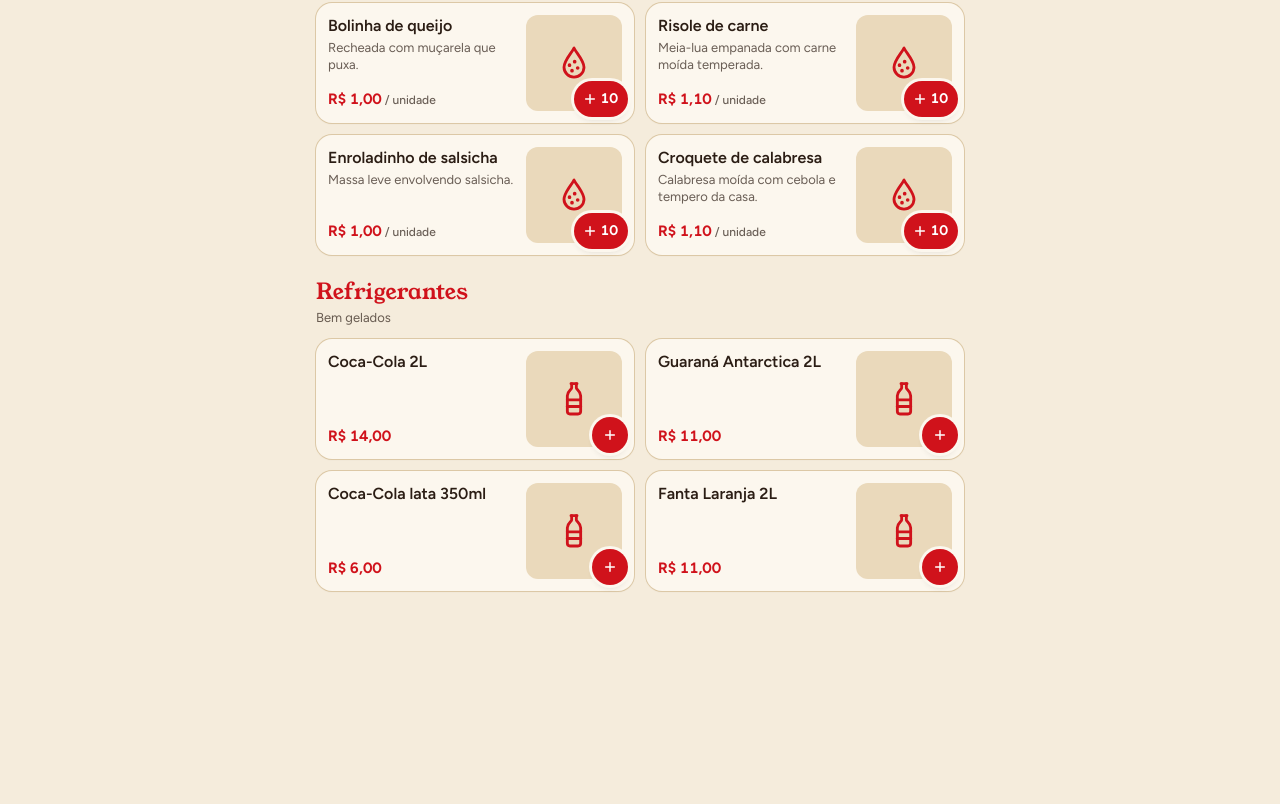
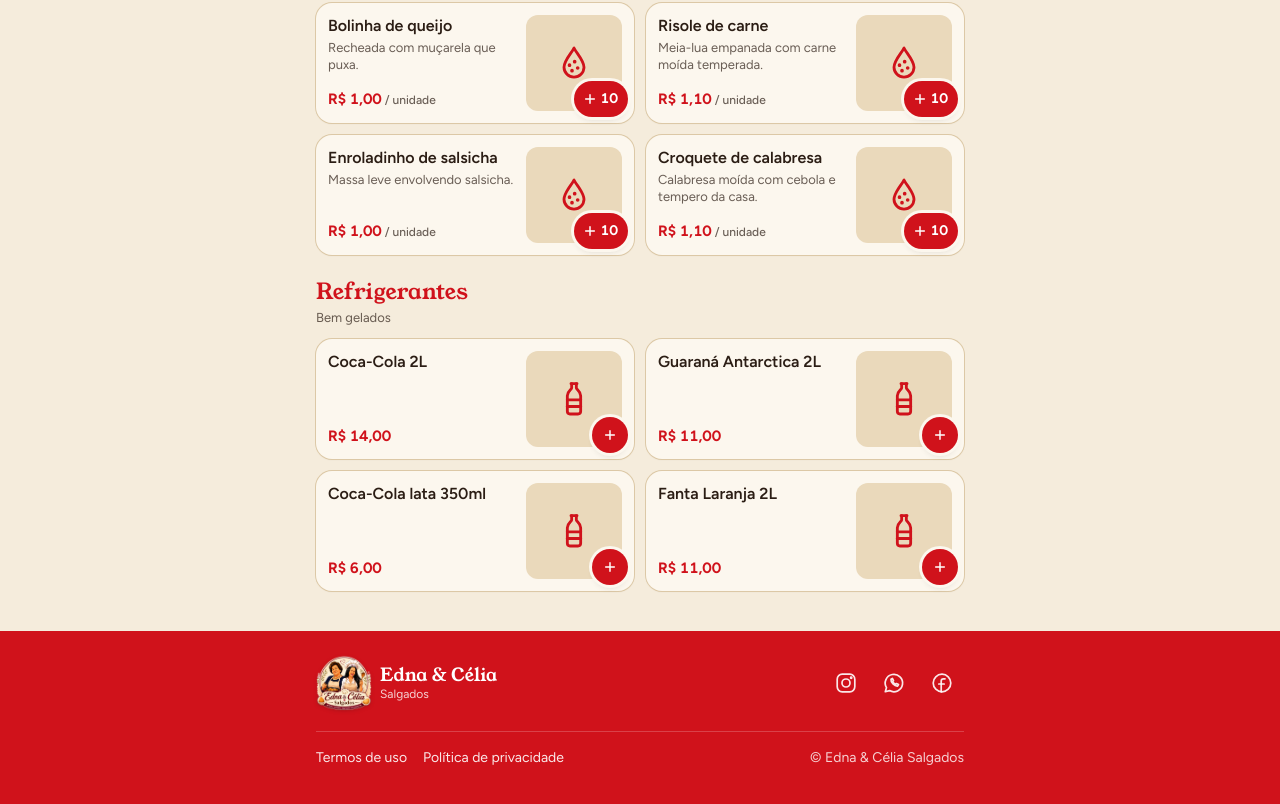
Before and after one commit to Trovoadas750/celiasalgados, a Next.js app: page / in a window 1280 px wide. Shown: the part 1082-1886 px from the top of the page. Before the commit the page ends 1801 px from the top, so only its background shows below. Built offline with nearby package versions, Linux system fonts and the light colour scheme; no server answers.

Commit message:
feat: adiciona footer no projeto

```diff
--- a/src/app/globals.css
+++ b/src/app/globals.css
@@ -20,10 +20,27 @@
   color-scheme: only light;
 }
 
+html {
+  /* Impede o navegador de aumentar o texto sozinho ao girar a tela */
+  -webkit-text-size-adjust: 100%;
+  text-size-adjust: 100%;
+}
+
 body {
   background: var(--color-papel);
   color: var(--color-tinta);
   -webkit-tap-highlight-color: transparent;
+  /* Evita zoom com toque duplo */
+  touch-action: manipulation;
+  /* Evita o "puxar" da página para os lados */
+  overflow-x: hidden;
+}
+
+/* O iOS dá zoom ao focar campos com fonte menor que 16px */
+input,
+textarea,
+select {
+  font-size: 16px !important;
 }
 
 /* Capa: vermelho com bolinhas, lembrando a borda da logo */
--- a/src/app/layout.js
+++ b/src/app/layout.js
@@ -1,5 +1,6 @@
 import { Figtree, Young_Serif } from "next/font/google";
 import { ClienteProvider } from "@/components/cliente/ClienteProvider";
+import Footer from "@/components/Footer";
 import Header from "@/components/Header";
 import Sacola from "@/components/sacola/Sacola";
 import "./globals.css";
@@ -27,6 +28,11 @@
   themeColor: "#d0121b",
   colorScheme: "only light",
   viewportFit: "cover",
+  // Tela fixa: sem zoom de pinça nem zoom automático ao focar campos
+  width: "device-width",
+  initialScale: 1,
+  maximumScale: 1,
+  userScalable: false,
 };
 
 export default function RootLayout({ children }) {
@@ -35,8 +41,8 @@
       <body className="flex min-h-full flex-col">
         <ClienteProvider>
           <Header />
-          {/* pb deixa espaço para o rodapé fixo da sacola */}
-          <main className="mx-auto w-full max-w-2xl flex-1 px-3 pb-32">{children}</main>
+          <main className="mx-auto w-full max-w-2xl flex-1 px-3 pb-10">{children}</main>
+          <Footer />
           <Sacola />
         </ClienteProvider>
       </body>
--- /dev/null
+++ b/src/app/privacidade/page.js
@@ -0,0 +1,57 @@
+import PaginaLegal from "@/components/PaginaLegal";
+
+export const metadata = { title: "Política de privacidade" };
+
+export default function PrivacidadePage() {
+  return (
+    <PaginaLegal titulo="Política de privacidade" atualizadoEm="21 de outubro de 2026">
+      <section>
+        <p>
+          A Edna &amp; Célia Salgados respeita a sua privacidade e segue a Lei Geral de Proteção de Dados (LGPD, Lei nº
+          13.709/2018). Aqui explicamos quais dados coletamos e para que eles servem.
+        </p>
+      </section>
+
+      <section>
+        <h2>1. Dados que coletamos</h2>
+        <ul>
+          <li>Nome, sobrenome e telefone, informados no cadastro.</li>
+          <li>Endereço de entrega, quando você escolhe receber em casa.</li>
+          <li>Histórico de pedidos e forma de pagamento escolhida.</li>
+        </ul>
+        <p>Não guardamos dados de cartão. O pagamento é feito na entrega.</p>
+      </section>
+
+      <section>
+        <h2>2. Para que usamos</h2>
+        <ul>
+          <li>Preparar, entregar e acompanhar os seus pedidos.</li>
+          <li>Entrar em contato sobre um pedido, se necessário.</li>
+          <li>Mostrar o seu histórico na página Pedidos.</li>
+        </ul>
+        <p>Não vendemos nem compartilhamos seus dados para fins de propaganda.</p>
+      </section>
+
+      <section>
+        <h2>3. Onde os dados ficam</h2>
+        <p>
+          Os dados ficam guardados em um serviço de banco de dados seguro (Supabase). O seu navegador também guarda a
+          sacola e a sessão da sua conta, para você não precisar entrar de novo a cada visita.
+        </p>
+      </section>
+
+      <section>
+        <h2>4. Seus direitos</h2>
+        <p>
+          Você pode pedir a qualquer momento para ver, corrigir ou apagar os seus dados. Para isso, fale com a gente pelo
+          WhatsApp, no rodapé do site.
+        </p>
+      </section>
+
+      <section>
+        <h2>5. Mudanças nesta política</h2>
+        <p>Se esta política mudar, a data de atualização no topo da página também muda.</p>
+      </section>
+    </PaginaLegal>
+  );
+}
--- /dev/null
+++ b/src/app/termos/page.js
@@ -0,0 +1,57 @@
+import PaginaLegal from "@/components/PaginaLegal";
+
+export const metadata = { title: "Termos de uso" };
+
+export default function TermosPage() {
+  return (
+    <PaginaLegal titulo="Termos de uso" atualizadoEm="21 de outubro de 2026">
+      <section>
+        <h2>1. Sobre o site</h2>
+        <p>
+          Este site é o cardápio online da Edna &amp; Célia Salgados. Por ele você consulta nossos produtos, monta sua
+          sacola e faz pedidos de salgados, kits para festa e refrigerantes. Ao usar o site, você concorda com estes
+          termos.
+        </p>
+      </section>
+
+      <section>
+        <h2>2. Conta do cliente</h2>
+        <p>
+          Para fazer pedidos, você cria uma conta com nome, telefone e senha. Mantenha sua senha em segredo: os pedidos
+          feitos com a sua conta são de sua responsabilidade. Informe dados verdadeiros, para que a gente consiga
+          confirmar e entregar o pedido.
+        </p>
+      </section>
+
+      <section>
+        <h2>3. Pedidos e preços</h2>
+        <ul>
+          <li>Os preços e produtos podem mudar sem aviso. Vale o preço mostrado no momento do pedido.</li>
+          <li>O pedido só é confirmado depois que a loja recebe e aceita.</li>
+          <li>Alguns itens podem acabar. Se isso acontecer, entraremos em contato para combinar uma troca ou ajuste.</li>
+        </ul>
+      </section>
+
+      <section>
+        <h2>4. Pagamento</h2>
+        <p>
+          Aceitamos Pix, dinheiro e cartão de crédito ou débito. O pagamento é combinado na entrega. Se precisar de troco,
+          informe no pedido.
+        </p>
+      </section>
+
+      <section>
+        <h2>5. Cancelamentos</h2>
+        <p>
+          Para cancelar ou alterar um pedido, fale com a gente pelo WhatsApp o quanto antes. Pedidos que já estão em
+          preparo podem não ser cancelados, principalmente encomendas para festas.
+        </p>
+      </section>
+
+      <section>
+        <h2>6. Contato</h2>
+        <p>Dúvidas sobre estes termos? Fale com a gente pelo WhatsApp ou pelas redes sociais, no rodapé do site.</p>
+      </section>
+    </PaginaLegal>
+  );
+}
--- /dev/null
+++ b/src/components/Footer.js
@@ -0,0 +1,69 @@
+import Image from "next/image";
+import Link from "next/link";
+import { IconeFacebook, IconeInstagram, IconeWhatsapp } from "@/components/icones";
+import { PAGINAS_LEGAIS, REDES_SOCIAIS } from "@/lib/contato";
+
+const ICONES = {
+  Instagram: IconeInstagram,
+  WhatsApp: IconeWhatsapp,
+  Facebook: IconeFacebook,
+};
+
+export default function Footer() {
+  return (
+    // O padding de baixo deixa espaço para a barra fixa da sacola
+    <footer className="bg-vermelho pb-[calc(env(safe-area-inset-bottom)+7rem)] text-white">
+      <div className="mx-auto max-w-2xl px-3 pt-6">
+        <div className="flex items-center gap-3">
+          <Link href="/" className="flex min-w-0 items-center gap-2">
+            <Image
+              src="/logo.png"
+              alt="Edna & Célia Salgados"
+              width={56}
+              height={56}
+              className="size-14 shrink-0 object-contain drop-shadow"
+            />
+            <span className="font-titulo text-lg leading-tight">
+              Edna &amp; Célia
+              <span className="block font-sans text-xs text-white/80">Salgados</span>
+            </span>
+          </Link>
+
+          <ul className="ml-auto flex items-center gap-1" aria-label="Redes sociais">
+            {REDES_SOCIAIS.map(({ nome, href }) => {
+              const Icone = ICONES[nome];
+              return (
+                <li key={nome}>
+                  <a
+                    href={href}
+                    target="_blank"
+                    rel="noopener noreferrer"
+                    aria-label={nome}
+                    className="grid size-11 place-items-center rounded-full text-white/90 transition hover:bg-white/10 hover:text-white"
+                  >
+                    <Icone className="size-6" />
+                  </a>
+                </li>
+              );
+            })}
+          </ul>
+        </div>
+
+        <div className="mt-5 flex flex-wrap items-center justify-between gap-x-4 gap-y-2 border-t border-white/20 pt-4 text-sm">
+          <nav aria-label="Páginas legais">
+            <ul className="flex flex-wrap gap-x-4 gap-y-1">
+              {PAGINAS_LEGAIS.map(({ href, rotulo }) => (
+                <li key={href}>
+                  <Link href={href} className="text-white/90 underline-offset-2 hover:text-white hover:underline">
+                    {rotulo}
+                  </Link>
+                </li>
+              ))}
+            </ul>
+          </nav>
+          <p className="text-white/80">© Edna &amp; Célia Salgados</p>
+        </div>
+      </div>
+    </footer>
+  );
+}
--- /dev/null
+++ b/src/components/PaginaLegal.js
@@ -0,0 +1,12 @@
+// Moldura comum das páginas de Termos e Privacidade.
+export default function PaginaLegal({ titulo, atualizadoEm, children }) {
+  return (
+    <article className="py-6">
+      <h1 className="font-titulo text-[28px] leading-tight text-vermelho">{titulo}</h1>
+      <p className="mt-1 text-sm text-tinta/70">Última atualização: {atualizadoEm}</p>
+      <div className="mt-5 space-y-5 rounded-2xl bg-cartao p-5 text-[15px] leading-relaxed ring-1 ring-borda [&_h2]:font-titulo [&_h2]:text-lg [&_h2]:text-vermelho [&_li]:ml-5 [&_li]:list-disc [&_p]:mt-1.5">
+        {children}
+      </div>
+    </article>
+  );
+}
--- a/src/components/icones.js
+++ b/src/components/icones.js
@@ -159,3 +159,33 @@
   salgado: IconeCoxinha,
   refrigerante: IconeGarrafa,
 };
+
+// Redes sociais (mesmo traço dos outros ícones)
+export function IconeInstagram(props) {
+  return (
+    <Svg {...props}>
+      <rect x="3.2" y="3.2" width="17.6" height="17.6" rx="5" />
+      <circle cx="12" cy="12" r="4" />
+      <circle cx="17.2" cy="6.8" r="0.6" fill="currentColor" />
+    </Svg>
+  );
+}
+
+export function IconeWhatsapp(props) {
+  return (
+    <Svg {...props}>
+      <path d="M3.3 20.7l1.2-4.1a8.7 8.7 0 1 1 3.1 3z" />
+      <path d="M9 8.3c-.4 2.9 3.6 7.1 6.6 6.8l.9-1.5-2.1-1.1-1 .8a5.2 5.2 0 0 1-2.7-2.7l.8-1-1.1-2.1z" />
+    </Svg>
+  );
+}
+
+export function IconeFacebook(props) {
+  return (
+    <Svg {...props}>
+      <circle cx="12" cy="12" r="8.8" />
+      <path d="M15 7.8h-1.5a2.3 2.3 0 0 0-2.3 2.3v10.7" />
+      <path d="M8.8 13h5.4" />
+    </Svg>
+  );
+}
--- /dev/null
+++ b/src/lib/contato.js
@@ -0,0 +1,12 @@
+// Contatos e redes sociais da loja. Troque pelos links reais.
+export const REDES_SOCIAIS = [
+  { nome: "Instagram", href: "https://www.instagram.com/ednaecelia.salgados" },
+  // Formato: 55 + DDD + número, só dígitos
+  { nome: "WhatsApp", href: "https://wa.me/5511999999999" },
+  { nome: "Facebook", href: "https://www.facebook.com/ednaecelia.salgados" },
+];
+
+export const PAGINAS_LEGAIS = [
+  { href: "/termos", rotulo: "Termos de uso" },
+  { href: "/privacidade", rotulo: "Política de privacidade" },
+];
```
Also changed, not shown: 2 other files (tests, documents, lock files or other folders).
